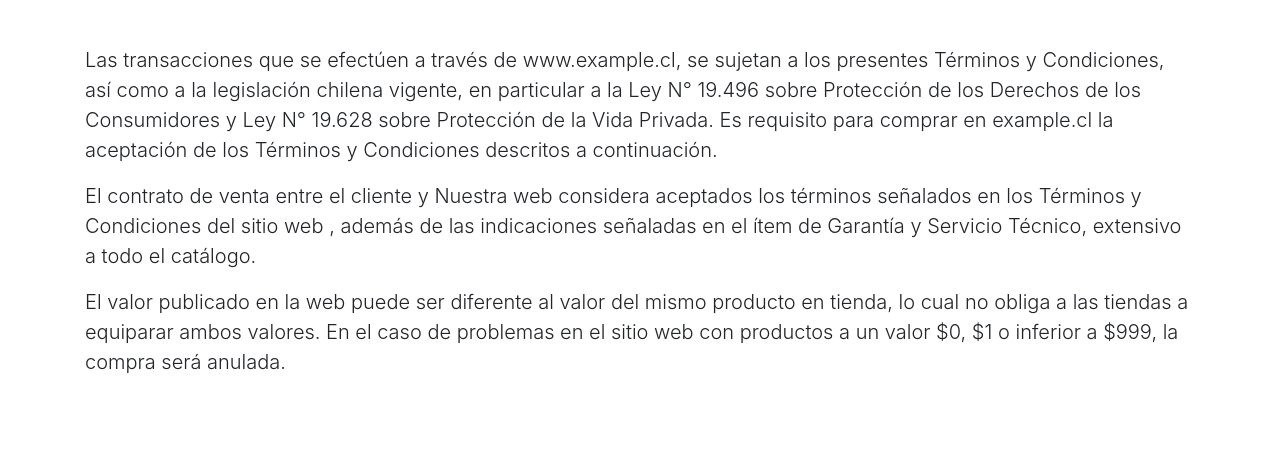
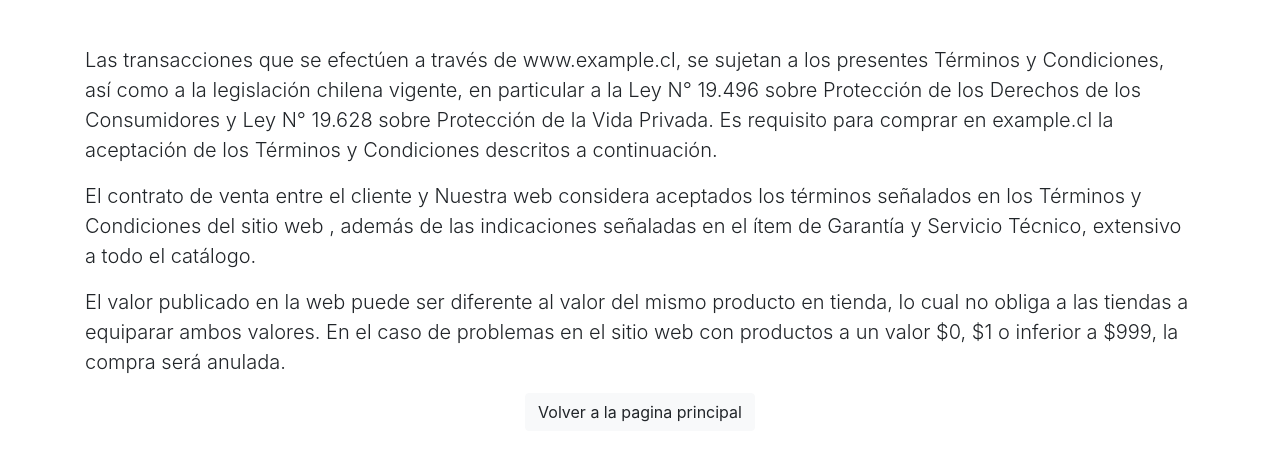
Before and after one commit to DiegoRosales123/Prueba-Miercoles-Grupal, a plain HTML site: page terminos-condicioes.html in a window 1280 px wide. Shown: the part 99-560 px from the top of the page. Drawn offline with nearby package versions, Linux system fonts and the light colour scheme.

Commit message:
agrege boton bonito

```diff
--- a/terminos-condicioes.html
+++ b/terminos-condicioes.html
@@ -1,6 +1,5 @@
 <!DOCTYPE html>
 <html lang="en">
-
 <head>
     <meta charset="UTF-8">
     <meta name="viewport" content="width=device-width, initial-scale=1.0">
@@ -12,8 +11,8 @@
     <script src="https://maxcdn.bootstrapcdn.com/bootstrap/4.0.0/js/bootstrap.min.js"></script>
     <title>Terminos y Condiciones</title>
 </head>
+<body>
 
-<body>
         <!-- Terminos y Condiciones -->
         <h1 class="text-center my-5">Terminos y Condiciones de la Tienda</h1>
         <div class="container">
@@ -21,7 +20,11 @@
             <p class="lead">El contrato de venta entre el cliente y Nuestra web considera aceptados los términos señalados en los Términos y Condiciones del sitio web , además de las indicaciones señaladas en el ítem de Garantía y Servicio Técnico, extensivo a todo el catálogo.</p>
             <p class="lead"> El valor publicado en la web puede ser diferente al valor del mismo producto en tienda, lo cual no obliga a las tiendas a equiparar ambos valores. En el caso de problemas en el sitio web con productos a un valor $0, $1 o inferior a $999, la compra será anulada.</p>
         </div>
+        <div class="container">
+            <div class="col-md-12 text-center">
+            <a href="index2.html" class="btn btn-light">Volver a la pagina principal</a>
+        </div>
+    </div>
 
 </body>
-
 </html>
```
